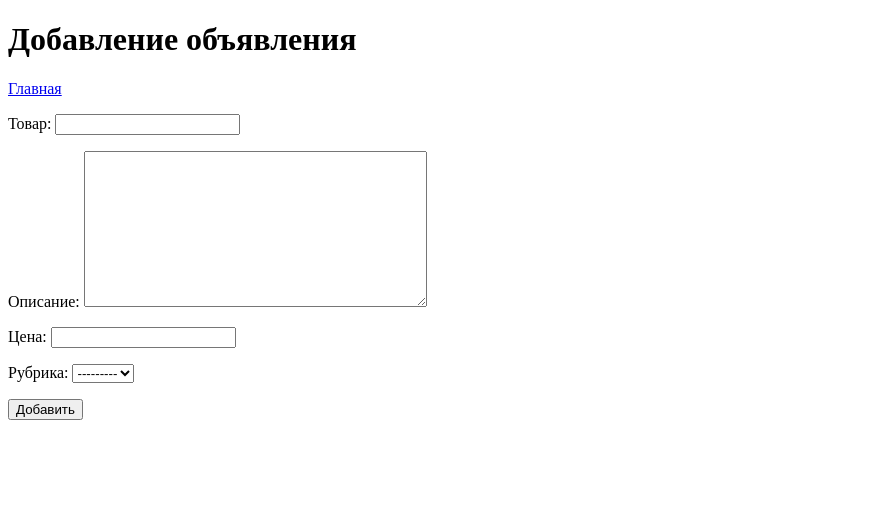
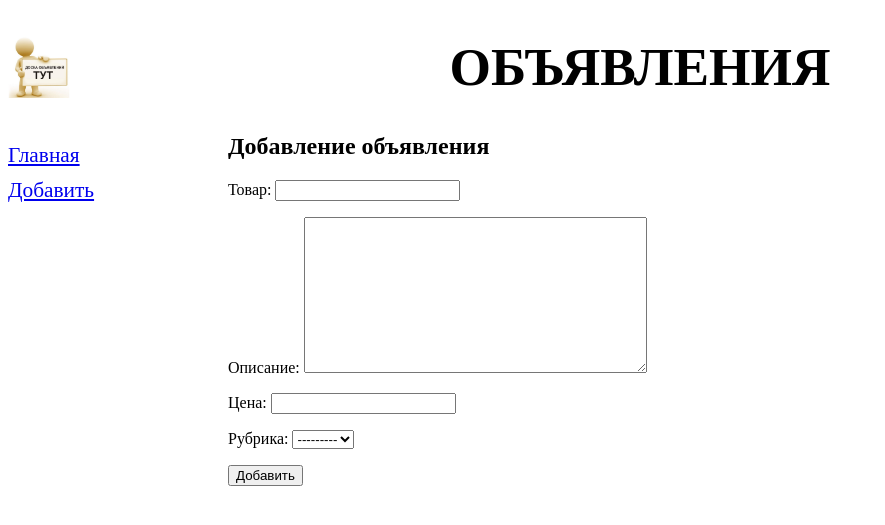
Before and after one commit to poly-sladkiy/learn_python, a Django app: template [Владимир Дронов] Django 3.0 Практика создания веб-сайтов на Python/Chapter 01/samplesite/bboard/templates/bboard/create.html in a window 1280 px wide. Shown: the top 525 px of the page, without its empty margins (0-885 px from the left). Run offline with Django 3.2, Linux system fonts and the light colour scheme; the template is opened without the code that fills it: values that come from a table or form of the project are taken from there, others are empty; parts of the project's set-up code (start-up, migrations or seed data) failed here and were passed over.

Commit message:
Наследование шаблонов, статические файлы

```diff
--- /dev/null
+++ b/[Владимир Дронов] Django 3.0 Практика создания веб-сайтов на Python/Chapter 01/samplesite/bboard/static/bboard/style.css
@@ -0,0 +1,21 @@
+header h1 {
+    font-size: 40pt;
+    text-transform: uppercase;
+    text-align: center;
+    background: url("bg.jpg") left / auto 100% no-repeat;
+}
+
+nav {
+    font-size: 16pt;
+    width: 150pt;
+    float: left;
+}
+
+nav a {
+    display: block;
+    margin: 10px 0px;
+}
+
+section {
+    margin-left: 220px;
+}
--- a/[Владимир Дронов] Django 3.0 Практика создания веб-сайтов на Python/Chapter 01/samplesite/bboard/templates/bboard/create.html
+++ b/[Владимир Дронов] Django 3.0 Практика создания веб-сайтов на Python/Chapter 01/samplesite/bboard/templates/bboard/create.html
@@ -1,24 +1,12 @@
-<!DOCTYPE html>
-<html lang="en">
-<head>
-    <meta charset="UTF-8">
-    <title>Добавление объявления :: Доска объявлений</title>
-</head>
-<body>
+{% extends "layout/basic.html" %}
 
-<h1>Добавление объявления</h1>
-<div>
-    <a href="{% url 'index' %}">Главная</a>
-    {% for rubric in rubrics %}
-    <a href="{% url 'by_rubric' rubric.pk %}">{{ rubric.name }}</a>
-    {% endfor %}
-</div>
+{% block title %}Добавление объявления{% endblock %}
 
-<form method="post">
-  {% csrf_token %}
-  {{ form.as_p }}
-  <input type="submit" value="Добавить">
-</form>
-
-</body>
-</html>
+{% block content %}
+    <h2>Добавление объявления</h2>
+    <form method="post">
+        {% csrf_token %}
+        {{ form.as_p }}
+        <input type="submit" value="Добавить">
+    </form>
+{% endblock %}
--- /dev/null
+++ b/[Владимир Дронов] Django 3.0 Практика создания веб-сайтов на Python/Chapter 01/samplesite/bboard/templates/layout/basic.html
@@ -0,0 +1,34 @@
+{% load static %}
+
+<!DOCTYPE html>
+<html lang="en">
+<head>
+    <meta charset="UTF-8">
+    <title>{% block title %}Главная{% endblock %} ::
+        Доска объявлений</title>
+    <link rel="stylesheet" type="text/css"
+    href="{% static 'bboard/style.css' %}">
+</head>
+<body>
+
+<header>
+    <h1>Объявления</h1>
+</header>
+
+<nav>
+    <a href="{% url 'index' %}">Главная</a>
+    <a href="{% url 'add' %}">Добавить</a>
+
+    {% for rubric in rubrics %}
+    <a href="{% url 'by_rubric' rubric.pk %}">
+        {{ rubric.name }}</a>
+    {% endfor %}
+</nav>
+
+<section>
+    {% block content %}
+    {% endblock %}
+</section>
+
+</body>
+</html>
--- a/[Владимир Дронов] Django 3.0 Практика создания веб-сайтов на Python/Chapter 01/samplesite/bboard/views.py
+++ b/[Владимир Дронов] Django 3.0 Практика создания веб-сайтов на Python/Chapter 01/samplesite/bboard/views.py
@@ -31,7 +31,7 @@ def by_rubric(request, rubric_id):
     context = {
         'bbs': bbs,
         'rubrics': rubrics,
-        'current_rubrics': currunt_rubric,
+        'current_rubric': currunt_rubric,
     }
 
     return render(request, 'bboard/by_rubric.html', context)
```
Also changed, not shown: [Владимир Дронов] Django 3.0 Практика создания веб-сайтов на Python/Chapter 01/samplesite/bboard/templates/bboard/by_rubric.html (+9 -11 lines), [Владимир Дронов] Django 3.0 Практика создания веб-сайтов на Python/Chapter 01/samplesite/bboard/templates/bboard/index.html (+9 -18 lines), [Владимир Дронов] Django 3.0 Практика создания веб-сайтов на Python/Chapter 01/samplesite/bboard/static/bboard/bg.jpg (added).
